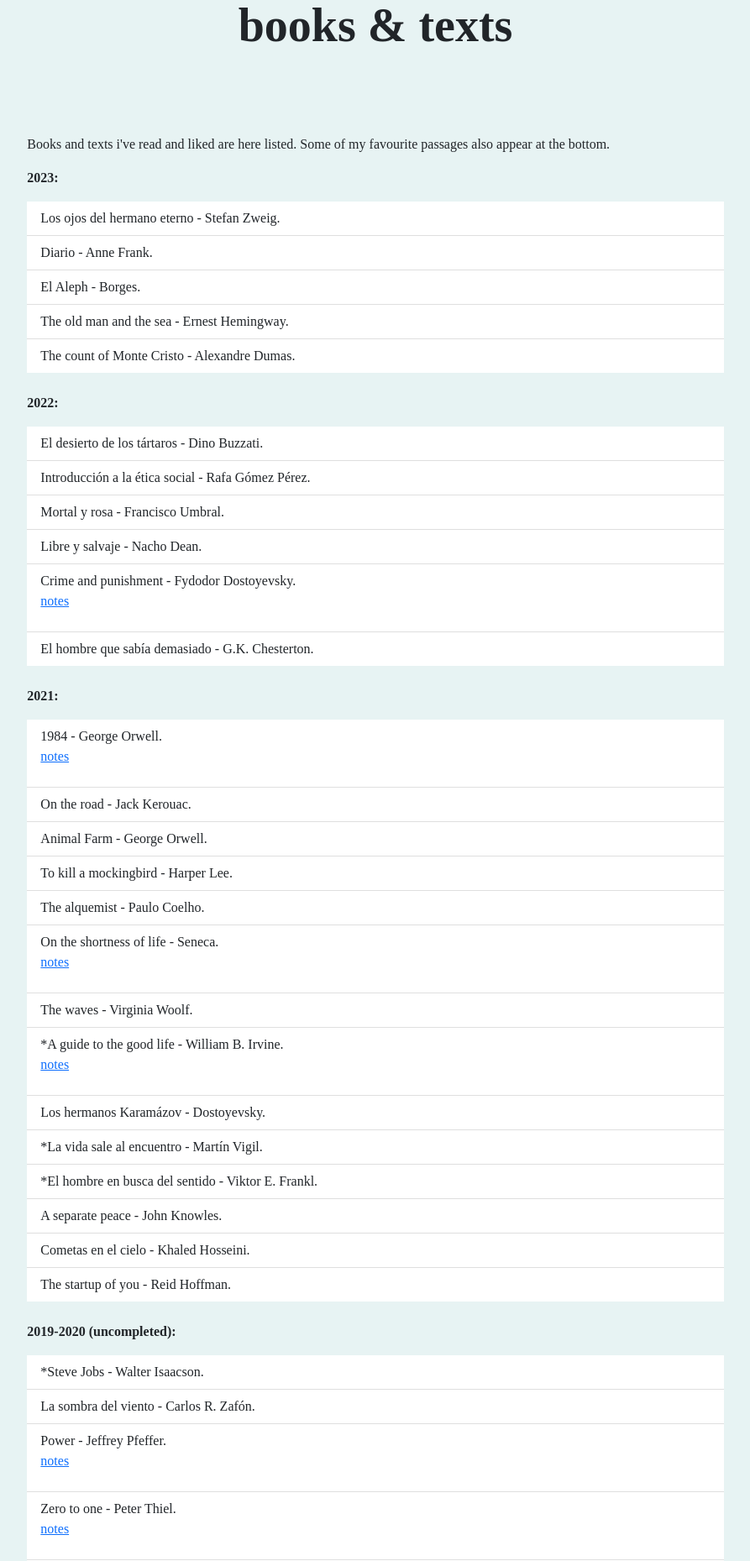
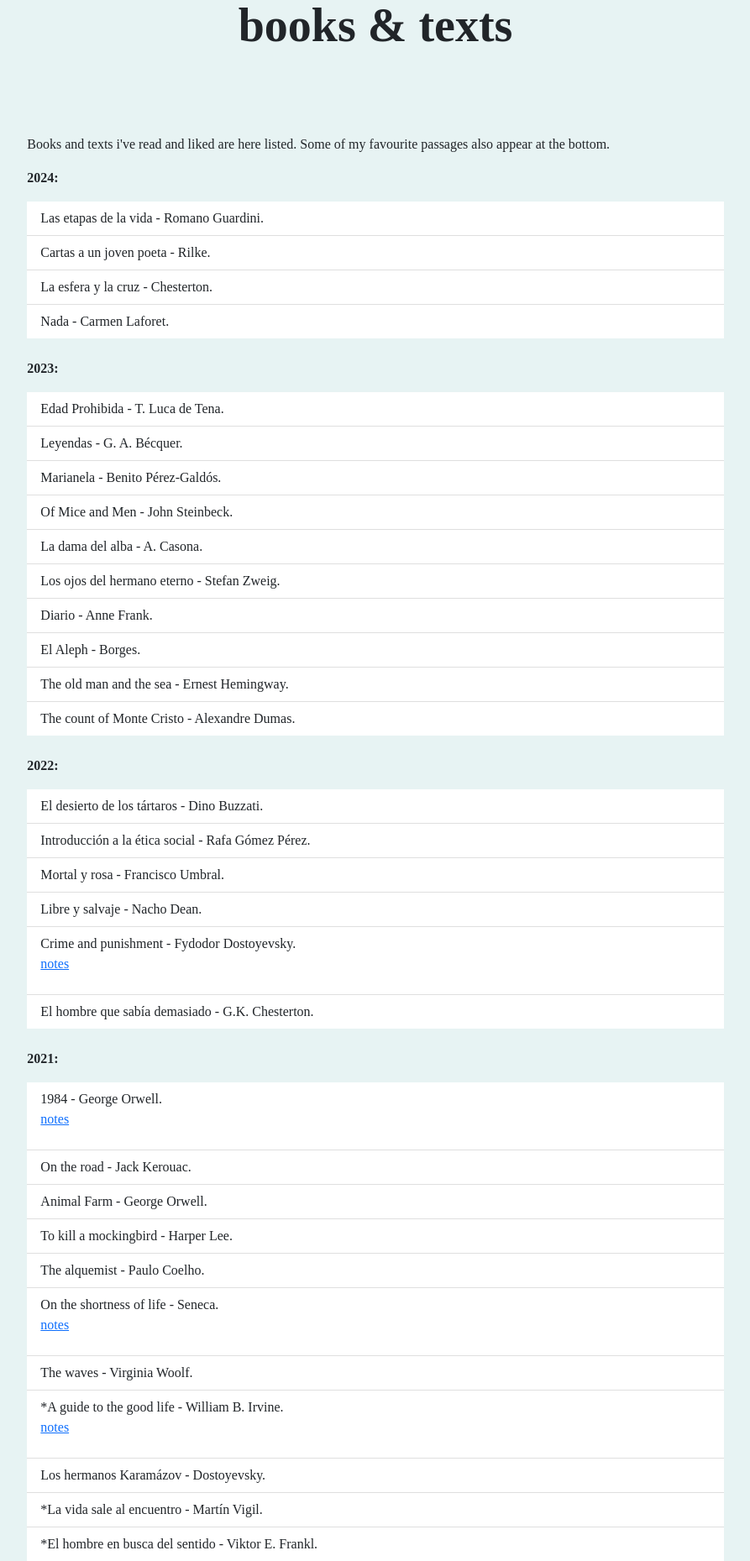
Before and after one commit to Alvarusky/Alvarusky, a PHP site: the page made by hobbies/books&texts/index.php in a window 1280 px wide. Shown: the part 139-1998 px from the top of the page at 84% size, without its empty margins (193-1086 px from the left). Run offline with PHP 8.4, Linux system fonts and the light colour scheme.

Commit message:
Add books, and change 'my writing' section

```diff
--- a/hobbies/books&texts/index.php
+++ b/hobbies/books&texts/index.php
@@ -26,8 +26,21 @@
             <p> Books and texts i've read and liked are here listed.
                 Some of my favourite passages also appear at the bottom.
             </p>
+            <p class='fw-bold'> 2024: </p>
+            <ul class='list-group list-group-flush'>
+                <li class='list-group-item'> Las etapas de la vida - Romano Guardini. </li>
+                <li class='list-group-item'> Cartas a un joven poeta - Rilke. </li>
+                <li class='list-group-item'> La esfera y la cruz - Chesterton. </li>
+                <li class='list-group-item'> Nada - Carmen Laforet. </li>
+            </ul>
+            <br />
             <p class='fw-bold'> 2023: </p>
             <ul class='list-group list-group-flush'>
+                <li class='list-group-item'> Edad Prohibida - T. Luca de Tena. </li>
+                <li class='list-group-item'> Leyendas - G. A. Bécquer. </li>
+                <li class='list-group-item'> Marianela - Benito Pérez-Galdós. </li>
+                <li class='list-group-item'> Of Mice and Men - John Steinbeck. </li>
+                <li class='list-group-item'> La dama del alba - A. Casona. </li>
                 <li class='list-group-item'> Los ojos del hermano eterno - Stefan Zweig. </li>
                 <li class='list-group-item'> Diario - Anne Frank. </li>
                 <li class='list-group-item'> El Aleph - Borges. </li>
```
Also changed, not shown: hobbies/books&texts/mywriting/index.php (+1 -6 lines).
